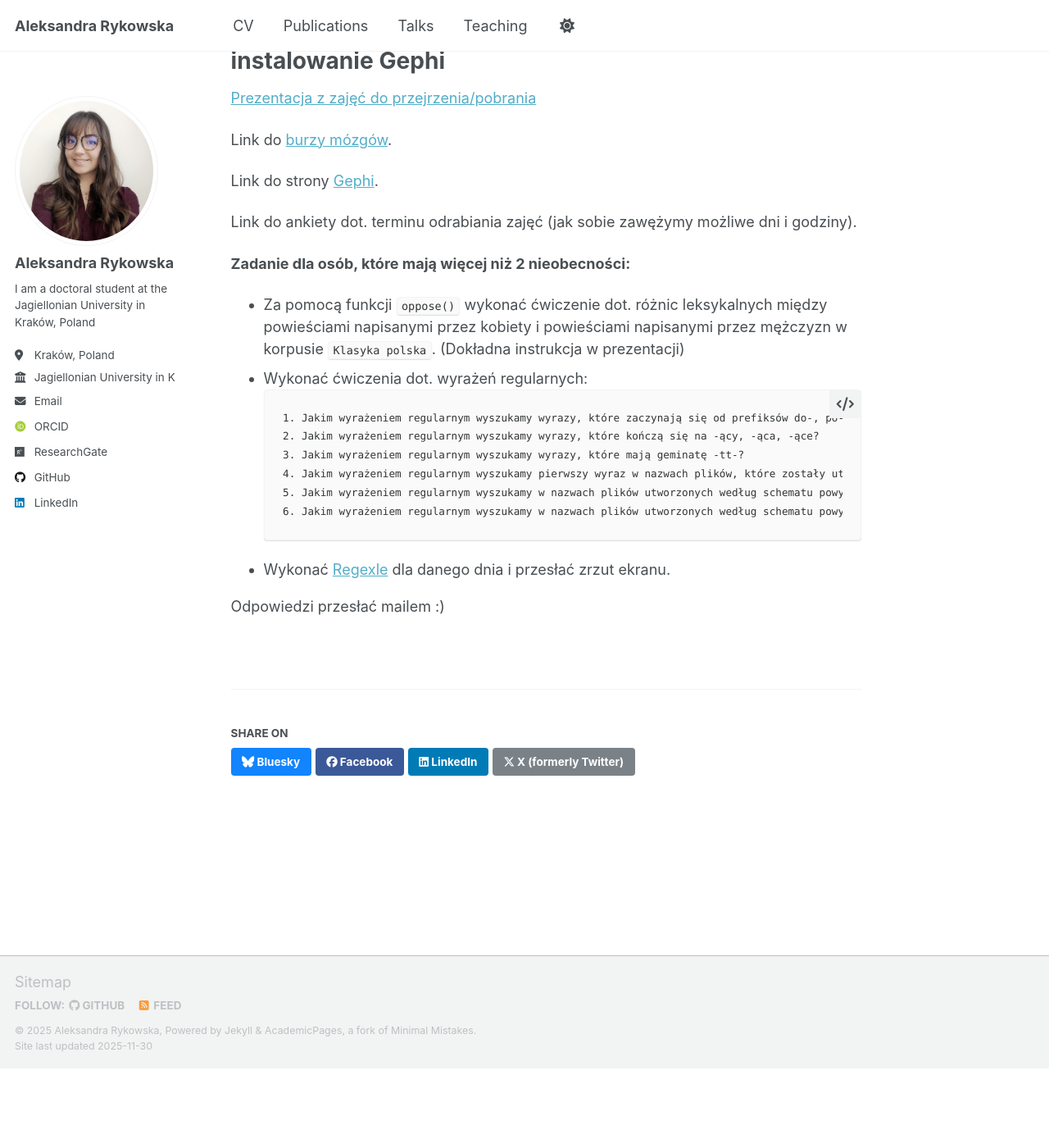
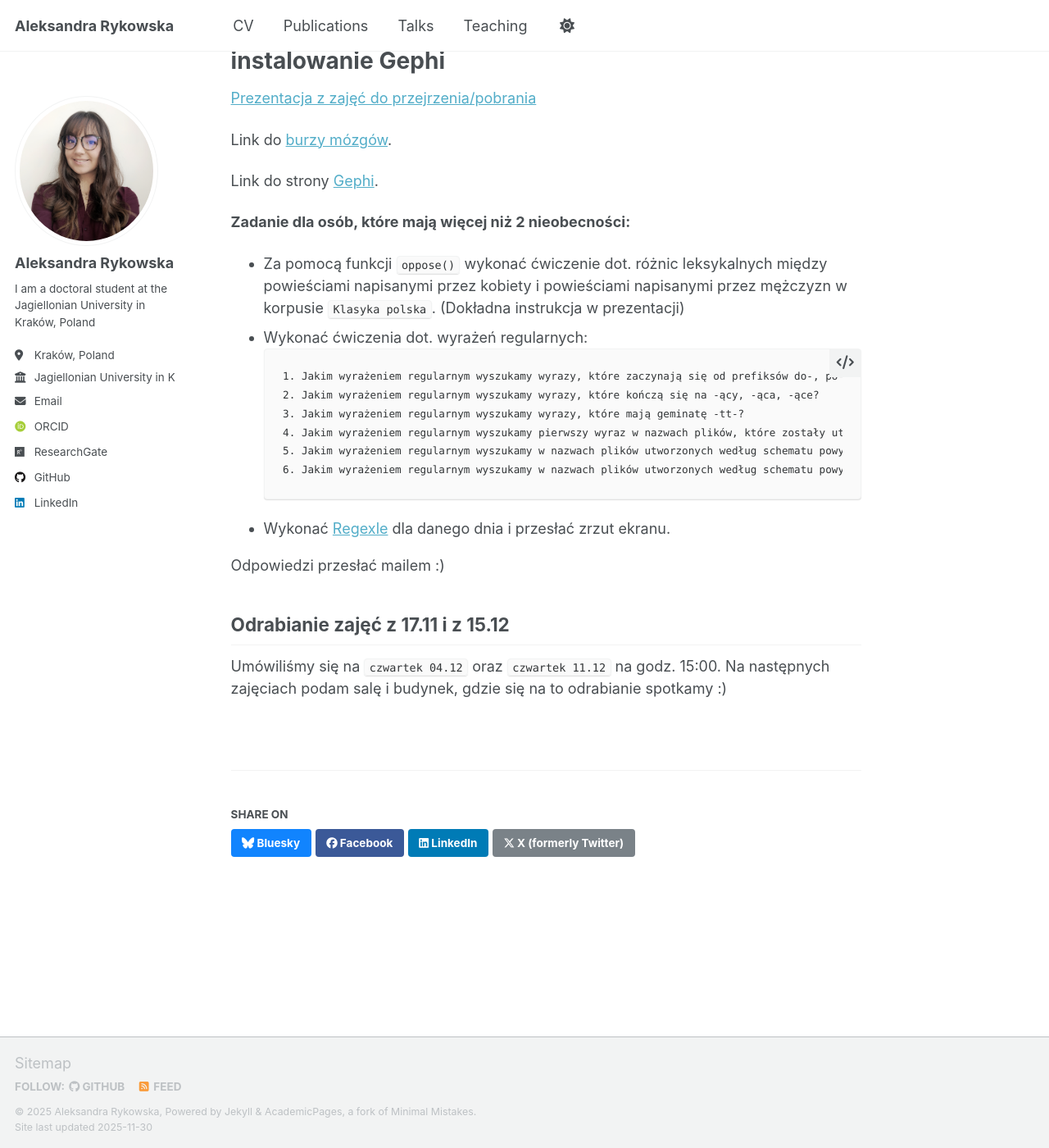
Before and after one commit to aleksandra2812/aleksandra2812.github.io, a Jekyll site: the page built from _teaching/2025-winter-teaching-1.md, in a window 1280 px wide and 1400 px high, scrolled down 1512 px. Shown: the whole window at 82% size. Built offline with Jekyll 4.4.1, drawn with Linux system fonts in a browser that asks for light colours; some web fonts are replaced; a script that is not in the unit is left out; before the commit the page ends 2815 px from its top, so only the background shows below that.

Commit message:
Add info

```diff
--- a/_teaching/2025-winter-teaching-1.md
+++ b/_teaching/2025-winter-teaching-1.md
@@ -56,8 +56,6 @@ Link do [burzy mózgów](https://www.menti.com/alu8dhwzasg8).
 
 Link do strony [Gephi](https://gephi.org/desktop/).
 
-Link do ankiety dot. terminu odrabiania zajęć (jak sobie zawężymy możliwe dni i godziny).
-
 **Zadanie dla osób, które mają więcej niż 2 nieobecności:**
 
 - Za pomocą funkcji `oppose()` wykonać ćwiczenie dot. różnic leksykalnych między powieściami napisanymi przez kobiety i powieściami napisanymi przez mężczyzn w korpusie `Klasyka polska`. (Dokładna instrukcja w prezentacji)
@@ -73,3 +71,7 @@ Link do ankiety dot. terminu odrabiania zajęć (jak sobie zawężymy możliwe d
 - Wykonać [Regexle](https://regexle.com/) dla danego dnia i przesłać zrzut ekranu.
 
 Odpowiedzi przesłać mailem :)
+
+## Odrabianie zajęć z 17.11 i z 15.12
+
+Umówiliśmy się na `czwartek 04.12` oraz `czwartek 11.12` na godz. 15:00. Na następnych zajęciach podam salę i budynek, gdzie się na to odrabianie spotkamy :)
```
